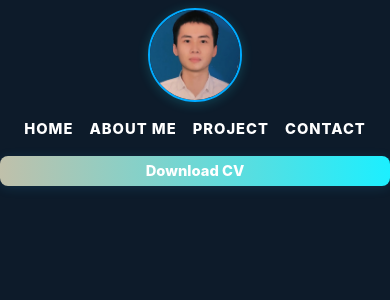
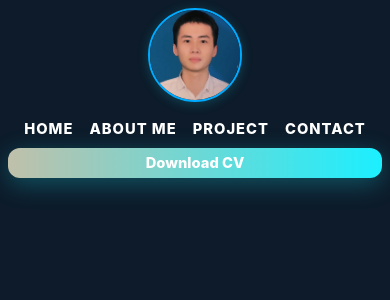
Before and after one commit to Olin2004/Blog, a React (Vite) app: page / in a window 390 px wide. Shown: the top 300 px of the page. Built offline with nearby package versions, Linux system fonts and the light colour scheme.

Commit message:
update header

```diff
--- a/src/assets/style/Header.css
+++ b/src/assets/style/Header.css
@@ -1,7 +1,7 @@
 .header {
     background: #0d1b2a;
     color: #fff;
-    padding: 32px 0 0 0;
+    padding: 40px 0 0 0;
     display: flex;
     align-items: center;
     justify-content: space-between;
@@ -19,8 +19,8 @@
 }
 
 .logo {
-    height: 140px;
-    width: 140px;
+    height: 170px;
+    width: 170px;
     margin-right: 0;
     border-radius: 50%;
     box-shadow: 0 2px 12px #1cefff33;
@@ -78,10 +78,10 @@
 .nav-link {
     color: #fff;
     text-decoration: none;
-    font-size: 1.08rem;
+    font-size: 1.22rem;
     font-weight: 800;
     letter-spacing: 1px;
-    padding: 4px 10px;
+    padding: 8px 18px;
     border-radius: 6px;
     transition: transform 0.18s cubic-bezier(0.4,0,0.2,1), box-shadow 0.18s, color 0.18s;
 }
@@ -98,10 +98,10 @@
     background: linear-gradient(90deg, #c0c0aa 0%, #1cefff 100%);
     color: #fff;
     font-weight: 800;
-    padding: 10px 22px;
+    padding: 18px 44px;
     text-decoration: none;
-    border-radius: 8px;
-    font-size: 1.08rem;
+    border-radius: 18px;
+    font-size: 1.22rem;
     box-shadow: 0 2px 12px #38bdf822;
     transition: background 0.18s, box-shadow 0.18s, transform 0.15s;
     border: none;
@@ -124,10 +124,13 @@
   }
   .download-btn {
     margin-right: 32px;
+    font-size: 1.08rem;
+    padding: 10px 22px;
+    border-radius: 8px;
   }
   .logo {
-    height: 120px;
-    width: 120px;
+    height: 140px;
+    width: 140px;
   }
 }
 
@@ -174,11 +177,23 @@
     gap: 8px;
     flex-wrap: wrap;
   }
+  .header-actions {
+    flex-direction: column;
+    align-items: center;
+    gap: 4px;
+    width: 100%;
+    margin-top: 8px;
+  }
   .download-btn {
-    width: 100%;
-    font-size: 0.98rem;
-    padding: 8px 0;
-    margin: 8px 0 0 0;
+    font-size: 1.12rem;
+    padding: 14px 0;
+    width: 96vw;
+    max-width: 420px;
+    border-radius: 12px;
+    margin: 0 auto;
+    display: block;
+    text-align: center;
+    box-shadow: 0 6px 24px #1cefff44;
   }
 }
 
```
